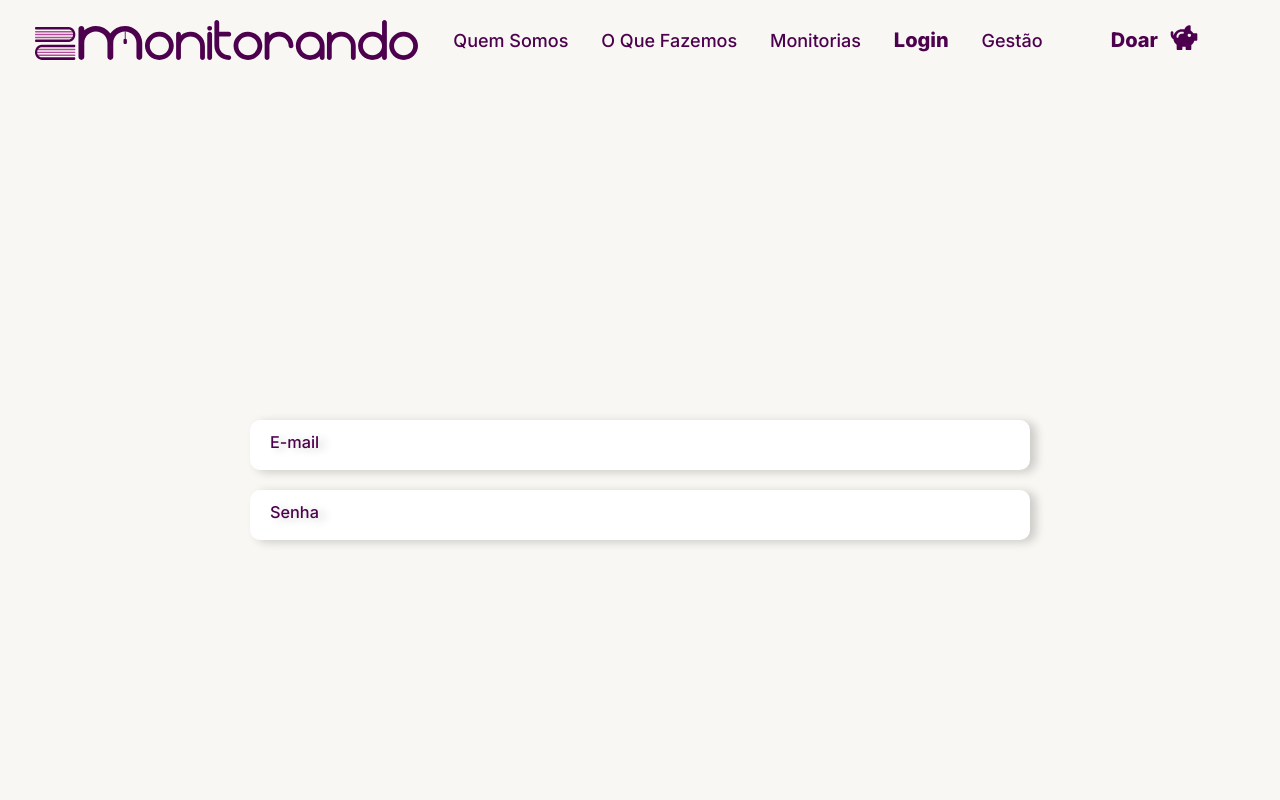
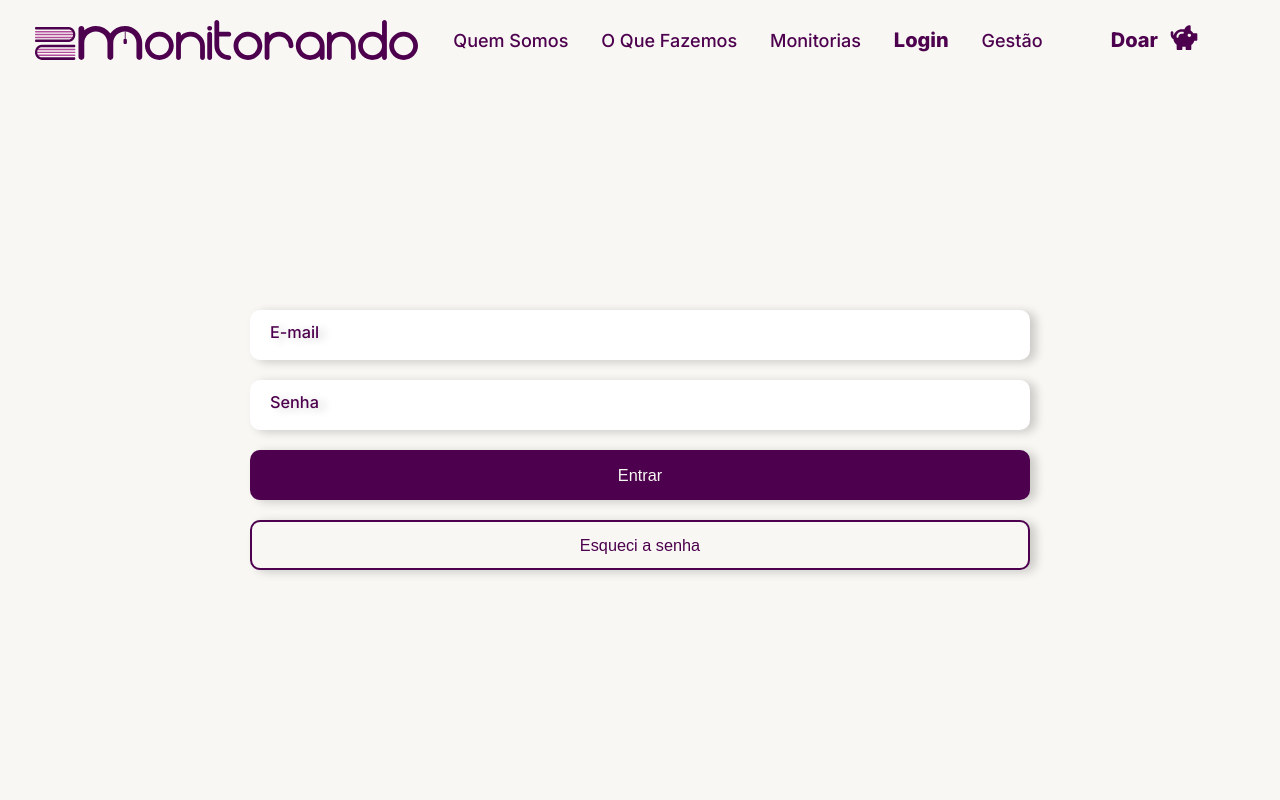
Before and after one commit to Squad024-2023/monitorando-frontend, a Next.js app: page /login in a window 1280 px wide. Shown: the top 800 px of the page. Built offline with nearby package versions, Linux system fonts and the light colour scheme.

Commit message:
Feature:  componente botao e botao secundario

```diff
--- a/app/login/page.tsx
+++ b/app/login/page.tsx
@@ -1,7 +1,9 @@
 
-import Form from '@/components/form/form'
+import Formulario from '@/components/form/Formulario'
 import styles from './login.module.css'
 import Input from '@/components/form/input/input'
+import BotaoForm from '@/components/form/botao/BotaoForm'
+import BotaoFormSec from '@/components/form/botao/BotaoFormSec'
 
 
 export default function Login() {
@@ -12,10 +14,15 @@ export default function Login() {
   return (
     <main className={styles.main}>
       <section className={styles.section1}>
-        <Form>
-          <Input type='email' nome='email' placeholder='E-mail' />
-          <Input type='password' nome='password' placeholder='Senha' />
-        </Form>
+        <div className={styles.tela1}>
+          {/* login */}
+          <Formulario>
+            <Input type='email' nome='email' placeholder='E-mail' />
+            <Input type='password' nome='password' placeholder='Senha' />
+            <BotaoForm type='submit' texto='Entrar' />
+            <BotaoFormSec type='submit' texto='Esqueci a senha' />
+          </Formulario>
+        </div>
       </section>
     </main>
   )
--- a/components/form/Form.tsx
+++ b/components/form/Formulario.tsx
@@ -1,6 +1,6 @@
 import styles from './form.module.css'
 
-export default function Form({
+export default function Formulario({
     children,
 }: {
     children: React.ReactNode
--- /dev/null
+++ b/components/form/botao/BotaoForm.tsx
@@ -0,0 +1,20 @@
+import styles from '../form.module.css'
+
+type Props = {
+    type: 'submit' | 'button';
+    texto: string;
+    onClick?: (event: React.MouseEvent<HTMLButtonElement>) => void;
+
+}
+
+export default function BotaoForm({ type, texto, onClick }: Props) {
+    return (
+        <button
+            className={styles.botaoForm}
+            type={type}
+            onClick={onClick}
+        >
+            {texto}
+        </button>
+    )
+}
--- /dev/null
+++ b/components/form/botao/BotaoFormSec.tsx
@@ -0,0 +1,20 @@
+import styles from '../form.module.css'
+
+type Props = {
+    type: 'submit' | 'button';
+    texto: string;
+    onClick?: (event: React.MouseEvent<HTMLButtonElement>) => void;
+
+}
+
+export default function BotaoFormSec({ type, texto, onClick }: Props) {
+    return (
+        <button
+            className={styles.BotaoFormSec}
+            type={type}
+            onClick={onClick}
+        >
+            {texto}
+        </button>
+    )
+}
--- a/components/form/form.module.css
+++ b/components/form/form.module.css
@@ -62,3 +62,40 @@ input:not(:placeholder-shown)+.span {
     transform: translateY(-1.2rem);
     font-size: 1.6rem;
 }
+
+.botaoForm {
+    width: 100%;
+    height: 5rem;
+    border-radius: 1rem;
+    background-color: rgb(var(--rosa-escuro-rgb));
+    color: rgb(var(--sal-rgb));
+    font-size: calc(1.5rem + .1vw);
+    font-weight: 500;
+    box-shadow: .6rem .2rem 1rem rgba(var(--cinza-escuro-rgb), 0.2);
+    transition: all 0.3s ease-in-out;
+    cursor: pointer;
+}
+
+.botaoForm:hover {
+    color: rgb(var(--rosa-escuro-rgb));
+    background-color: rgb(var(--sal-rgb));
+}
+
+.BotaoFormSec {
+    width: 100%;
+    height: 5rem;
+    border-radius: 1rem;
+    color: rgb(var(--rosa-escuro-rgb));
+    background-color: rgb(var(--sal-rgb));
+    border: .2rem solid rgb(var(--rosa-escuro-rgb));
+    font-size: calc(1.5rem + .1vw);
+    font-weight: 500;
+    box-shadow: .6rem .2rem 1rem rgba(var(--cinza-escuro-rgb), 0.2);
+    transition: all 0.3s ease-in-out;
+    cursor: pointer;
+}
+
+.BotaoFormSec:hover {
+    color: rgb(var(--sal-rgb));
+    background-color: rgb(var(--rosa-escuro-rgb));
+}
```
